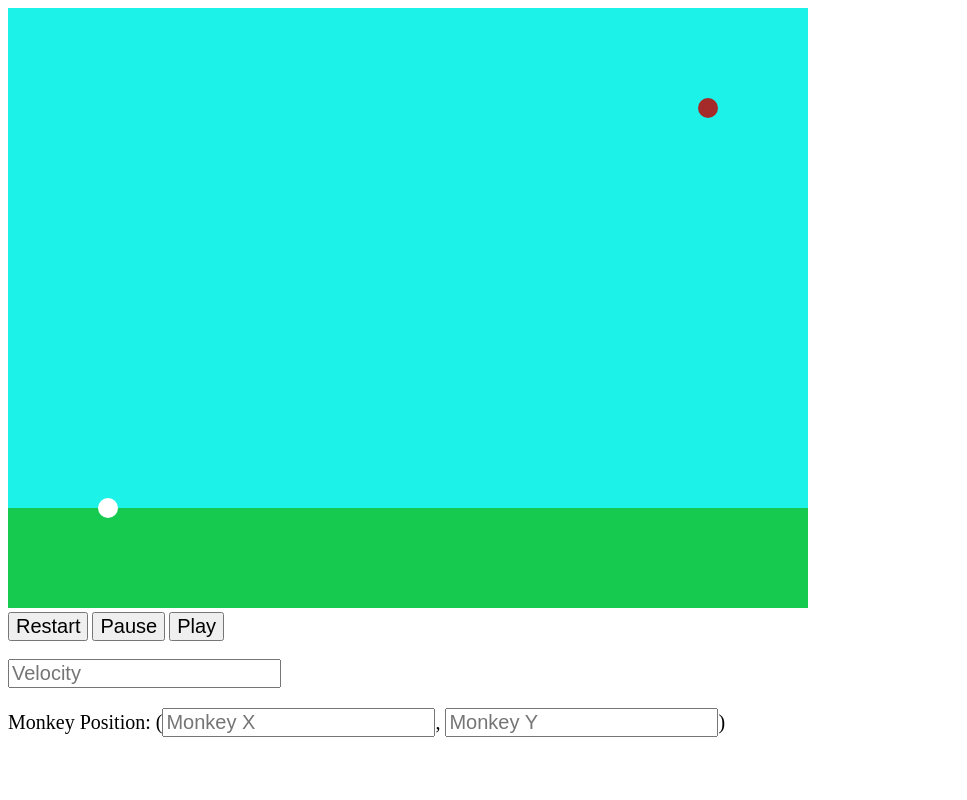
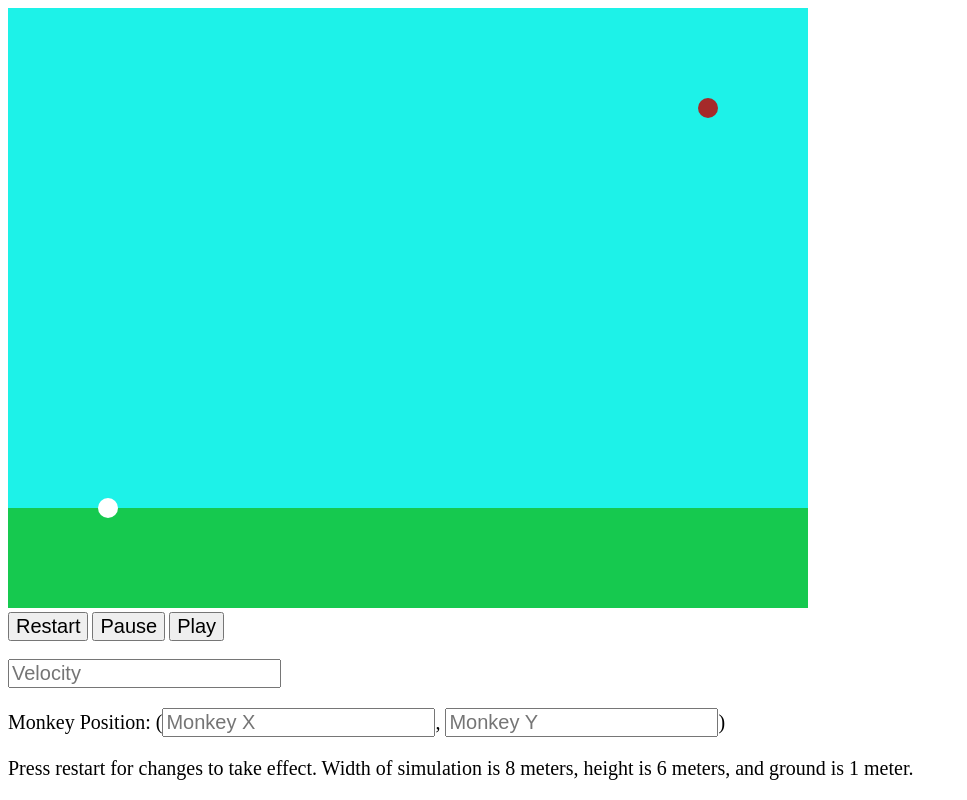
Before and after one commit to omnistacks/MonkeyPhysics, a plain HTML site: page index.html in a window 1280 px wide. Shown: the whole page, without its empty margins (0-967 px from the left). Drawn offline with Linux system fonts and the light colour scheme.

Commit message:
Added paragraph instructions

```diff
--- a/index.html
+++ b/index.html
@@ -30,6 +30,8 @@
         (<input type="number" placeholder="Monkey X" id="monkeyx">,
         <input type="number" placeholder="Monkey Y" id="monkeyy">)
     </p>
+    <p>Press restart for changes to take effect. Width of simulation is 8 meters, height is 6 meters, and ground is 1
+        meter.</p>
 </body>
 
 </html>
```
